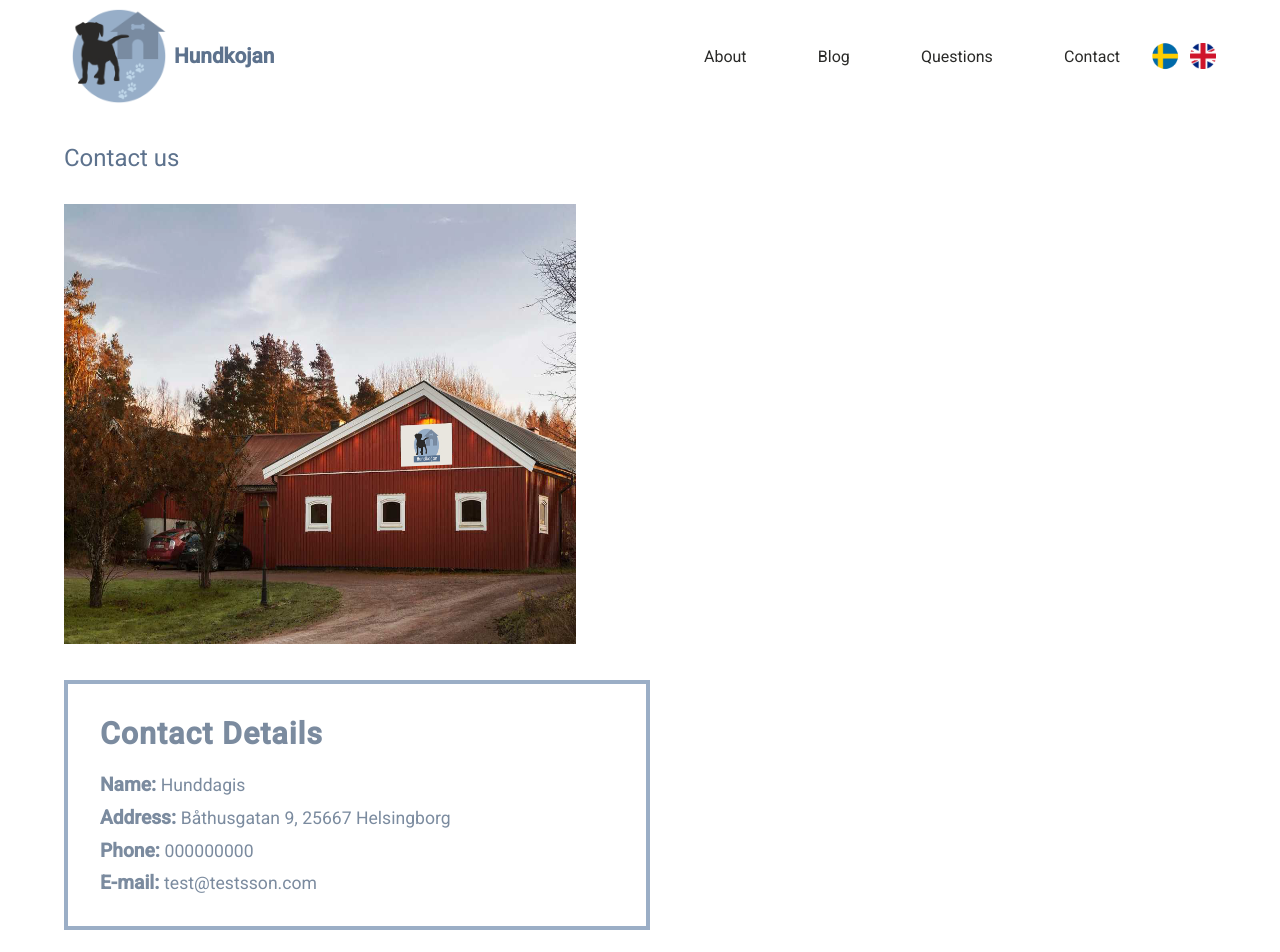
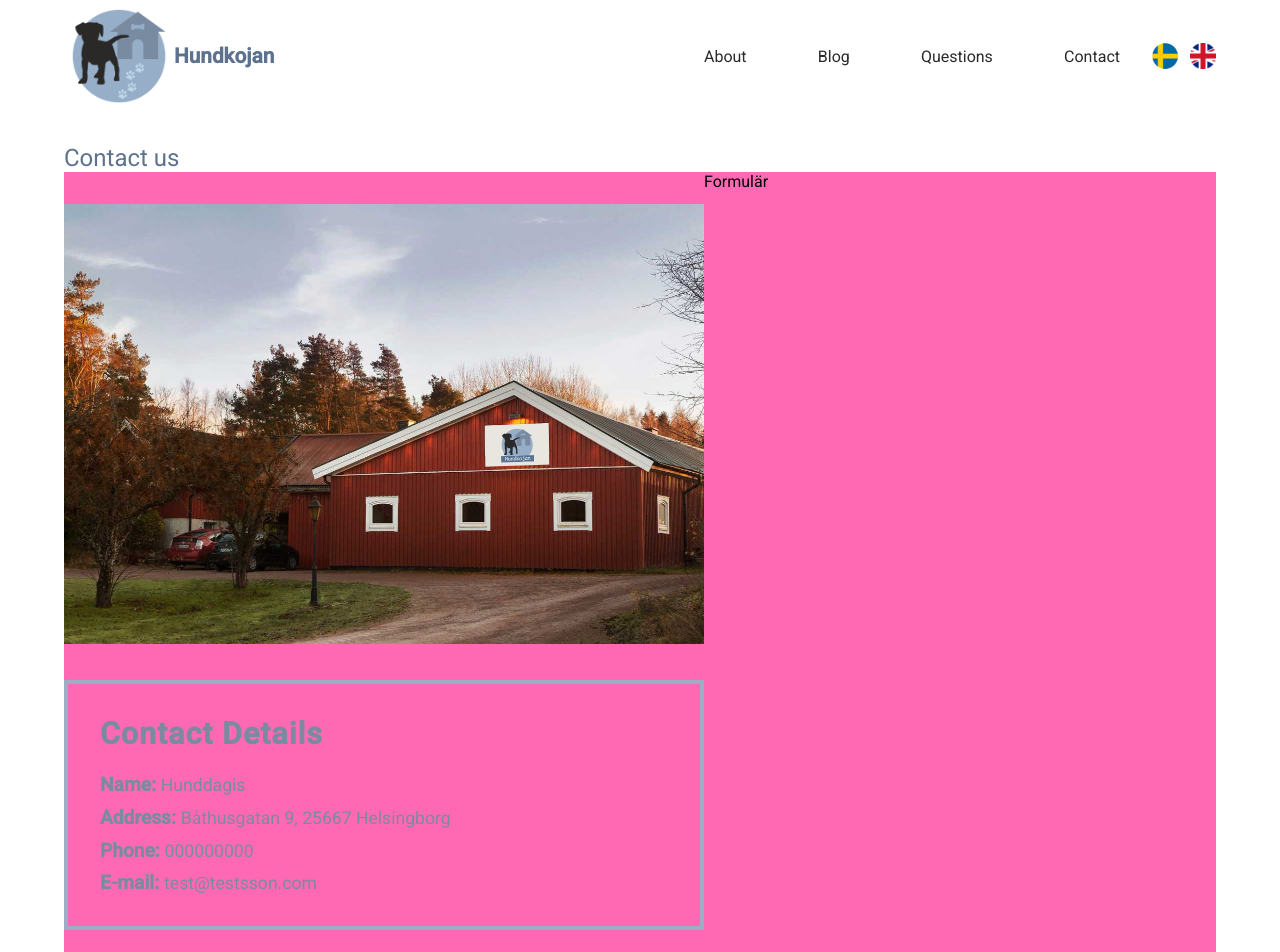
Before and after one commit to EmmaOlsson/hunddagis, a React (Create React App) app: page /contact in a window 1280 px wide. Shown: the top 952 px of the page. Built offline with nearby package versions, Linux system fonts and the light colour scheme.

Commit message:
småfix contact sidan

```diff
--- a/src/css/contact.module.css
+++ b/src/css/contact.module.css
@@ -1,12 +1,11 @@
 .logoContainer {
     display: flex;
     flex-direction: column;
-    display: flex;
     width: 90%;
     margin: 0 auto;
 }
 .img {
-    width: 40vw;
+    width: 50vw;
     height: 55vh;
     margin-top: 2rem;
 }
@@ -16,11 +15,15 @@
     color: var(--hundkojan-blue);
 }
 .contactDetails {
-    display: flex;
-    justify-content: flex-start;
     height: 60%;
     margin-top: 2rem;
     margin-bottom: 2rem;
+}
+.contactDetailsContainer {
+    display: grid;
+    grid-template-columns: 1fr 1fr;
+    grid-template-rows: 1fr 1fr;
+    background-color: hotpink;
 }
 .contactDetailsTitle {
     font-size: 1.9rem;
@@ -32,7 +35,7 @@
     display: flex;
     flex-direction: column;
     border: 4px solid var(--sky-blue);
-    padding: 2rem 12.2rem 0 2rem;
+    padding: 2rem 12rem 0 2rem;
     color: var(--grey-blue);
 }
 .titleContainer {
--- a/src/screens/ContactScreen.js
+++ b/src/screens/ContactScreen.js
@@ -17,6 +17,9 @@ const ContactScreen = () => {
         <div>
           <img className={style.img} alt="location" src={hunddagis}></img>
         </div>
+
+        {/* // Här kan du lägga in formuläret (ta bort min lilla div om det behövs) */}
+        <div>Formulär</div>
 
         <div className={style.contactDetails}>
           <div className={style.content}>
```
